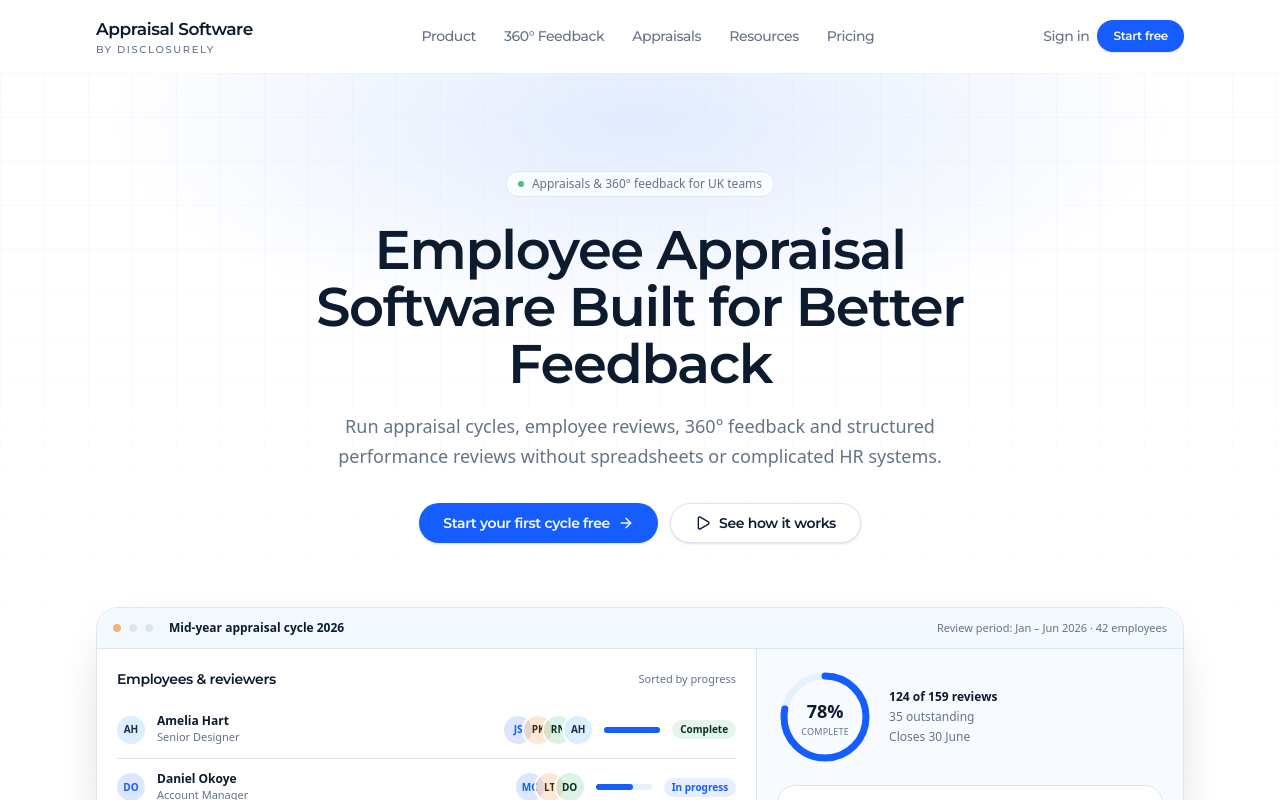
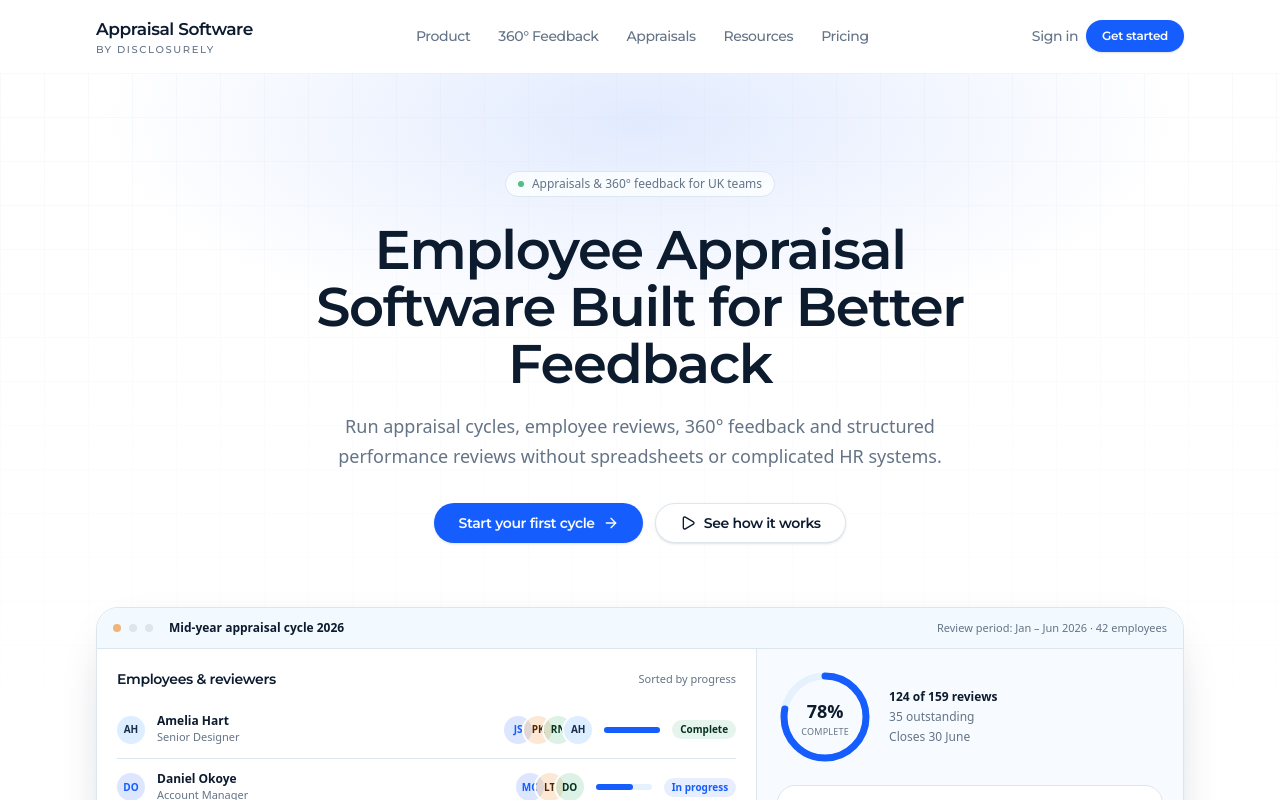
Before and after one commit to sam247/appraisalsoftware, a Next.js app: page / in a window 1280 px wide. Shown: the top 800 px of the page. Built offline with nearby package versions, Linux system fonts and the light colour scheme.

Commit message:
Remove remaining misleading free-tier CTA copy from hero and header.
Co-authored-by: Cursor <cursoragent@cursor.com>

```diff
--- a/src/components/home/Header.tsx
+++ b/src/components/home/Header.tsx
@@ -58,7 +58,7 @@ export function Header() {
             Sign in
           </a>
           <Button size="sm" className="rounded-full px-4" asChild>
-            <a href={DISCLOSURELY_START_FREE}>Start free</a>
+            <a href={DISCLOSURELY_START_FREE}>Get started</a>
           </Button>
           <Sheet open={open} onOpenChange={setOpen}>
             <SheetTrigger asChild>
@@ -86,7 +86,7 @@ export function Header() {
                   Sign in
                 </a>
                 <Button className="mt-3 rounded-full" asChild>
-                  <a href={DISCLOSURELY_START_FREE}>Start free</a>
+                  <a href={DISCLOSURELY_START_FREE}>Get started</a>
                 </Button>
               </div>
             </SheetContent>
--- a/src/components/home/Hero.tsx
+++ b/src/components/home/Hero.tsx
@@ -89,7 +89,7 @@ export function Hero() {
           <div className="mt-8 flex flex-col items-center justify-center gap-3 sm:flex-row">
             <Button size="lg" className="w-full rounded-full px-6 sm:w-auto" asChild>
               <a href={DISCLOSURELY_START_FREE}>
-                Start your first cycle free
+                Start your first cycle
                 <ArrowRight className="size-4" />
               </a>
             </Button>
--- a/src/components/home/Sections.tsx
+++ b/src/components/home/Sections.tsx
@@ -413,7 +413,7 @@ export function ResourcesSection() {
     <section id="resources" className="border-y border-border bg-surface/70 py-20 sm:py-24">
       <div className="mx-auto max-w-6xl px-5 lg:px-8">
         <SectionHeading
-          eyebrow="Free tools & resources"
+          eyebrow="Tools & resources"
           title="Useful whether or not you sign up"
           copy="Practical templates and tools for anyone running appraisals or 360° feedback."
           align="center"
@@ -484,7 +484,7 @@ export function CtaSection() {
           <div className="mt-8 flex flex-col items-center justify-center gap-3 sm:flex-row">
             <Button size="lg" className="w-full rounded-full px-6 sm:w-auto" asChild>
               <a href={DISCLOSURELY_START_FREE}>
-                Start free
+                Get started
                 <ArrowRight className="size-4" />
               </a>
             </Button>
```
